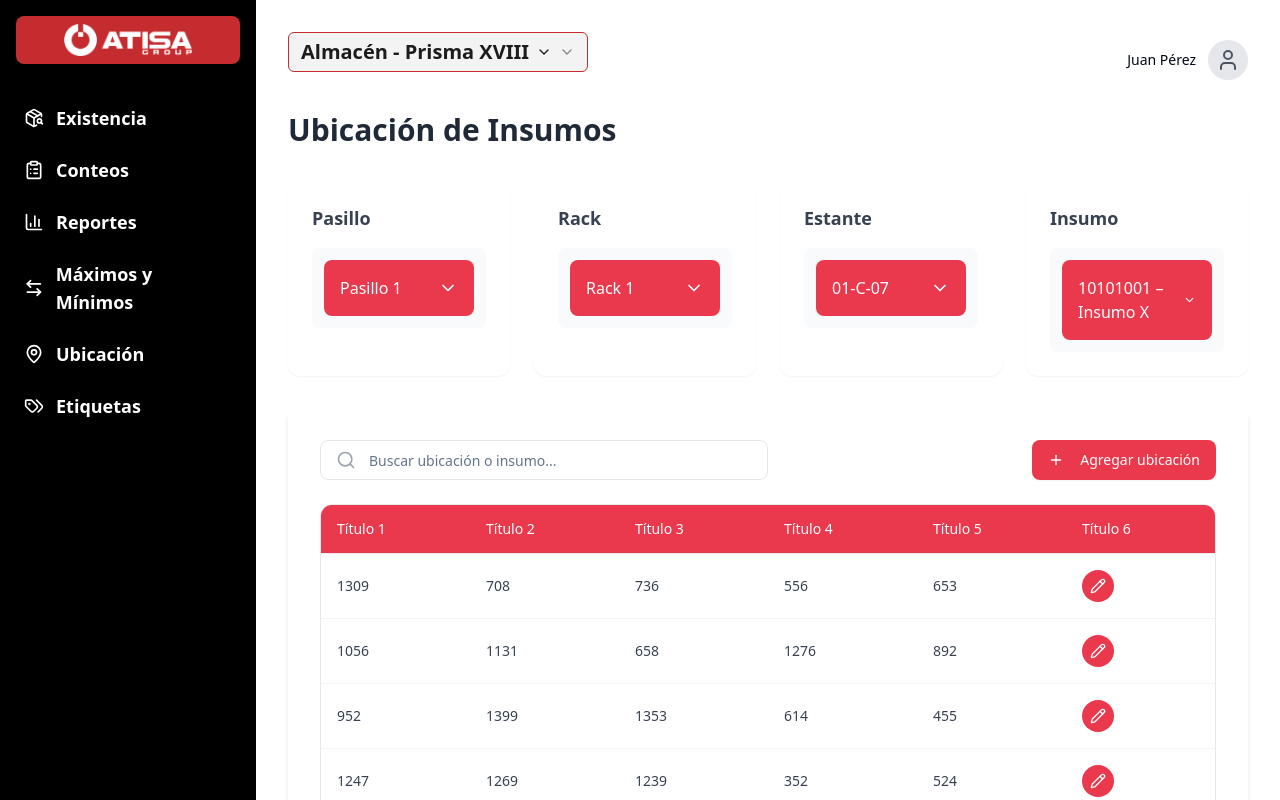
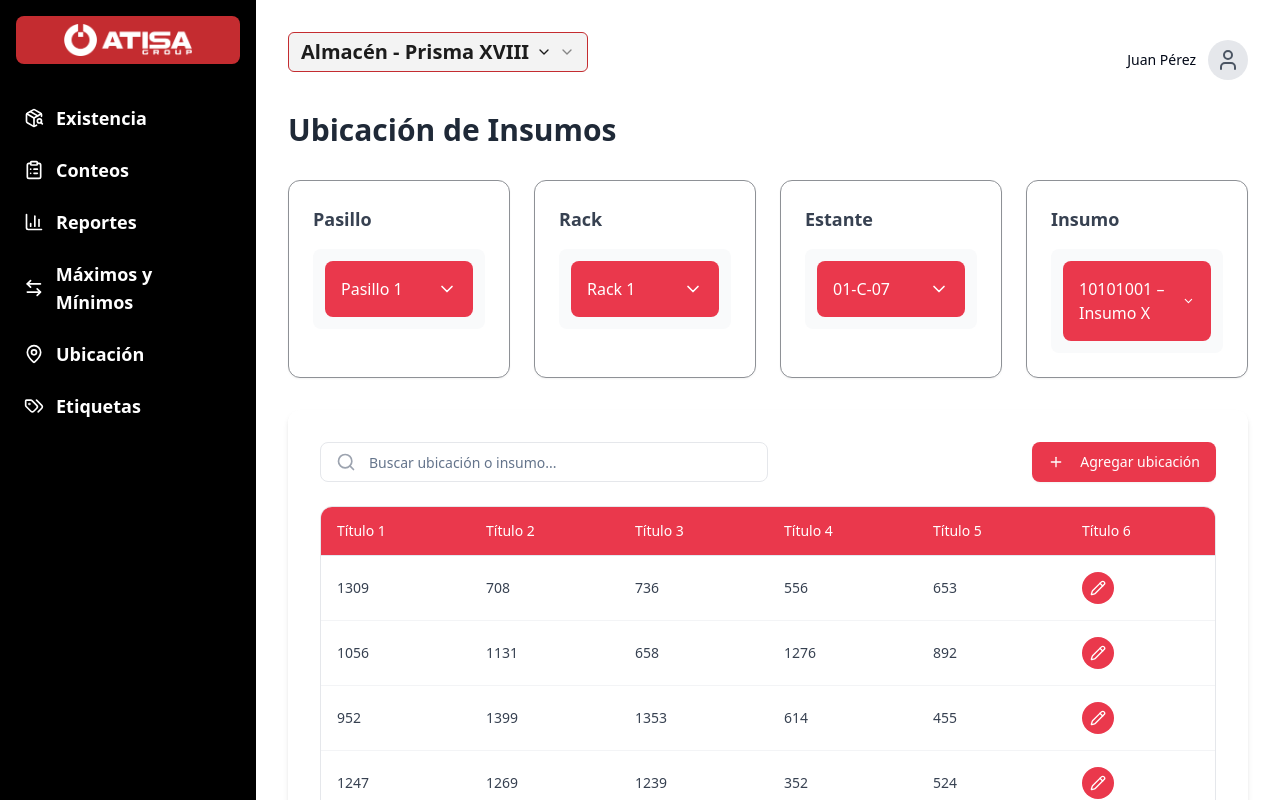
Before and after one commit to Oscarm157/almacen-atisa, a React (Vite) app: page /ubicacion in a window 1280 px wide. Shown: the top 800 px of the page. Built offline with nearby package versions, Linux system fonts and the light colour scheme.

Commit message:
Add outline to location boxes
Adds a thin, light gray outline to the location boxes in the Ubicacion page.

```diff
--- a/src/pages/Ubicacion.tsx
+++ b/src/pages/Ubicacion.tsx
@@ -1,4 +1,3 @@
-
 import { Sidebar } from "@/components/Sidebar";
 import { UserProfile } from "@/components/UserProfile";
 import { LocationSelector } from "@/components/LocationSelector";
@@ -39,7 +38,7 @@ const Ubicacion = () => {
         </div>
 
         <div className="grid grid-cols-1 md:grid-cols-2 lg:grid-cols-4 gap-6 mb-8">
-          <div className="bg-white p-6 rounded-xl shadow-sm hover:shadow-md transition-all duration-300">
+          <div className="bg-white p-6 rounded-xl border border-[#8E9196] shadow-sm hover:shadow-md transition-all duration-300">
             <h3 className="text-lg font-semibold mb-4 text-gray-700">Pasillo</h3>
             <div className="bg-gray-50 p-3 rounded-lg">
               <div className="bg-[#ea384c] text-white p-4 rounded-lg flex items-center justify-between cursor-pointer hover:bg-[#d42d3d] transition-all duration-300">
@@ -48,7 +47,7 @@ const Ubicacion = () => {
               </div>
             </div>
           </div>
-          <div className="bg-white p-6 rounded-xl shadow-sm hover:shadow-md transition-all duration-300">
+          <div className="bg-white p-6 rounded-xl border border-[#8E9196] shadow-sm hover:shadow-md transition-all duration-300">
             <h3 className="text-lg font-semibold mb-4 text-gray-700">Rack</h3>
             <div className="bg-gray-50 p-3 rounded-lg">
               <div className="bg-[#ea384c] text-white p-4 rounded-lg flex items-center justify-between cursor-pointer hover:bg-[#d42d3d] transition-all duration-300">
@@ -57,7 +56,7 @@ const Ubicacion = () => {
               </div>
             </div>
           </div>
-          <div className="bg-white p-6 rounded-xl shadow-sm hover:shadow-md transition-all duration-300">
+          <div className="bg-white p-6 rounded-xl border border-[#8E9196] shadow-sm hover:shadow-md transition-all duration-300">
             <h3 className="text-lg font-semibold mb-4 text-gray-700">Estante</h3>
             <div className="bg-gray-50 p-3 rounded-lg">
               <div className="bg-[#ea384c] text-white p-4 rounded-lg flex items-center justify-between cursor-pointer hover:bg-[#d42d3d] transition-all duration-300">
@@ -66,7 +65,7 @@ const Ubicacion = () => {
               </div>
             </div>
           </div>
-          <div className="bg-white p-6 rounded-xl shadow-sm hover:shadow-md transition-all duration-300">
+          <div className="bg-white p-6 rounded-xl border border-[#8E9196] shadow-sm hover:shadow-md transition-all duration-300">
             <h3 className="text-lg font-semibold mb-4 text-gray-700">Insumo</h3>
             <div className="bg-gray-50 p-3 rounded-lg">
               <div className="bg-[#ea384c] text-white p-4 rounded-lg flex items-center justify-between cursor-pointer hover:bg-[#d42d3d] transition-all duration-300">
```
